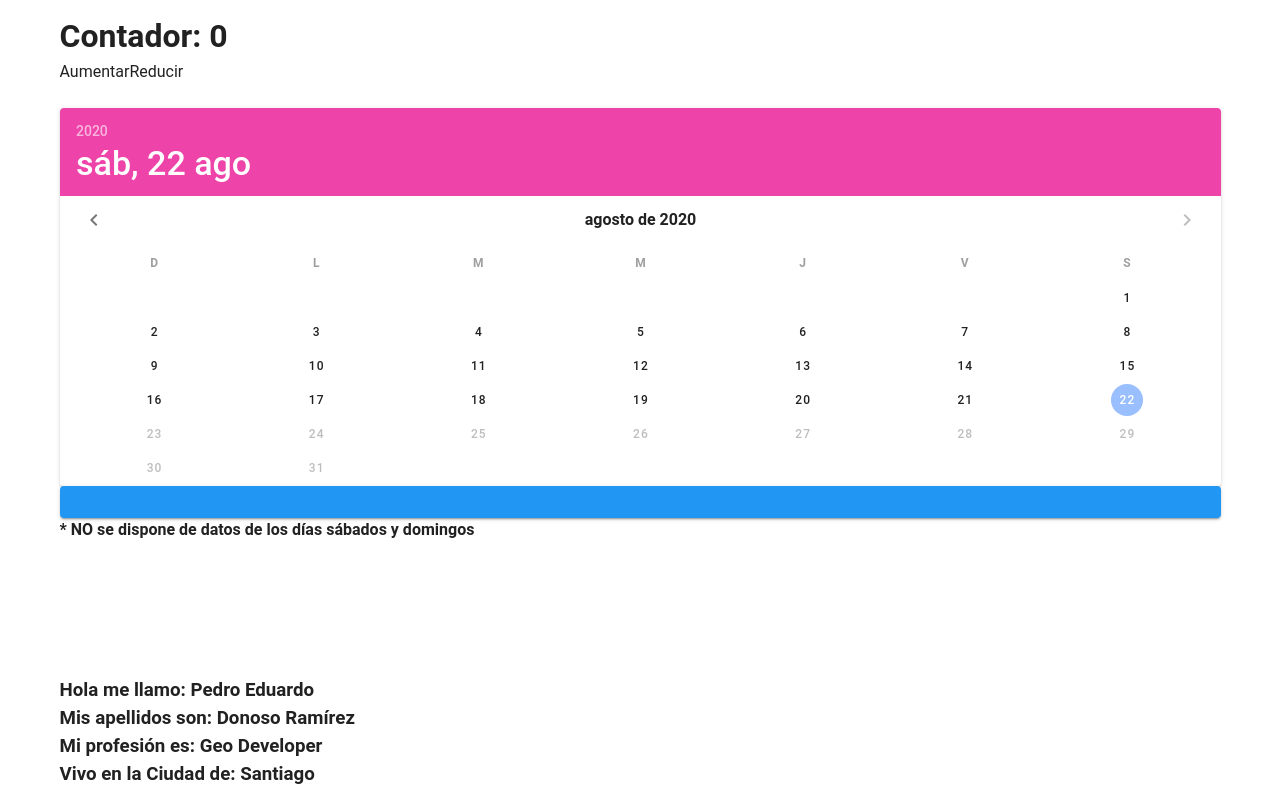
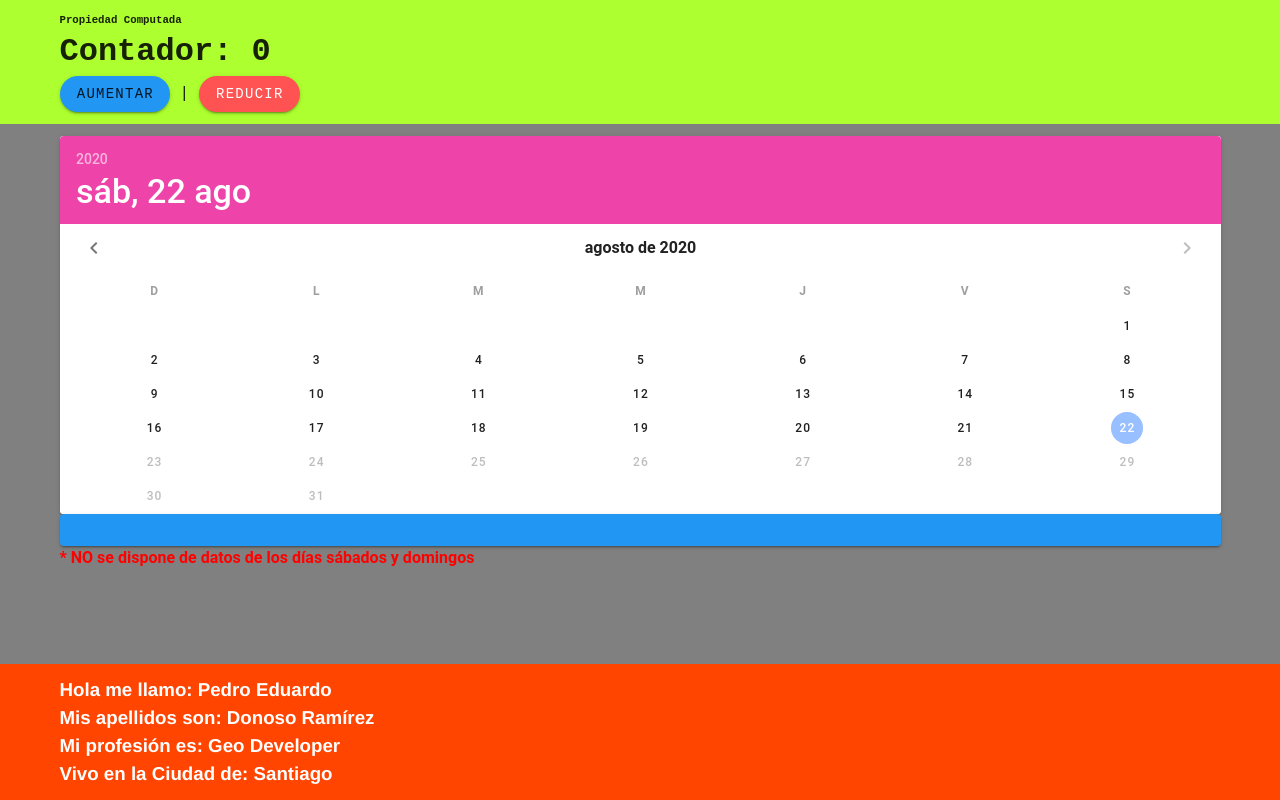
Before and after one commit to pedro-donoso/calendario_vuetify, a Vue app: page / in a window 1280 px wide. Built offline with nearby package versions, Linux system fonts and the light colour scheme; no server answers; a small style sheet from the web is missing.

Commit message:
modifico index

```diff
--- a/public/index.html
+++ b/public/index.html
@@ -1,17 +1,19 @@
 <!DOCTYPE html>
 <html lang="en">
+
 <head>
   <meta charset="utf-8">
   <meta http-equiv="X-UA-Compatible" content="IE=edge">
   <meta name="viewport" content="width=device-width,initial-scale=1.0">
+  <meta author="Pedro Donoso" tag="vuejs, vuetify, axios, netlify, api">
   <link rel="icon" href="<%= BASE_URL %>favicon.ico">
-    <title>calendario-vuetify</title>
+  <title>Calendario Vuetify</title>
 </head>
+
 <body>
-    <noscript>
-      <strong>We're sorry but <%= htmlWebpackPlugin.options.title %> doesn't work properly without JavaScript enabled. Please enable it to continue.</strong>
-    </noscript>
+
   <div id="app"></div>
-    <!-- built files will be auto injected -->
+
 </body>
+
 </html>
--- a/src/App.vue
+++ b/src/App.vue
@@ -1,10 +1,11 @@
 <template>
   <v-app>
+    <div class="contador">
+          <contador></contador>
+    </div>
 
 
-    <contador></contador>
-
-    <v-content>
+    <v-content class="calendario">
       <v-container>
         <router-view />
         <v-dialog v-model="loading.estado" hide-overlay persistent width="300">
@@ -18,7 +19,7 @@
       </v-container>
     </v-content>
 
-
+    <div class="computada">
    <div class="container">
       <h3>Hola me llamo: {{ nombre }}</h3>
       <h3>Mis apellidos son: {{ apellidos }}</h3>
@@ -28,6 +29,7 @@
 
 
 
+    </div>
   </v-app>
 </template>
 
@@ -41,32 +43,41 @@ export default {
   components: { Contador },
 
   computed: {
-
     // accede al store
-    nombre(){
-      return this.$store.state.nombre
+    nombre() {
+      return this.$store.state.nombre;
     },
 
-    apellidos(){
-      return this.$store.state.apellidos
+    apellidos() {
+      return this.$store.state.apellidos;
     },
 
-    profesion(){
-      return this.$store.state.profesion
+    profesion() {
+      return this.$store.state.profesion;
     },
 
-    ciudad(){
-  return this.$store.state.ciudad
+    ciudad() {
+      return this.$store.state.ciudad;
     },
 
-    ...mapState(["loading"])
+    ...mapState(["loading"]),
   },
-
-
-
-
-
-
-
 };
 </script>
+
+<style lang="scss" scoped>
+.contador{
+  background: greenyellow;
+}
+
+.calendario{
+  background: gray;
+}
+
+.computada{
+  background: orangered;
+  font-family: 'Franklin Gothic Medium', 'Arial Narrow', Arial, sans-serif;
+  color: #fff;
+}
+
+</style>
--- a/src/components/Contador.vue
+++ b/src/components/Contador.vue
@@ -1,8 +1,9 @@
 <template>
- <div class="container">
+ <div class="container" id="contador">
+<h6>Propiedad Computada</h6>
  <h1>Contador: {{cantidad}}</h1>
- <button @click="aumentar">Aumentar</button>
-  <button @click="reducir">Reducir</button>
+ <v-btn rounded color="blue" @click="aumentar">Aumentar</v-btn> |
+  <v-btn rounded color="error" @click="reducir">Reducir</v-btn>
  </div>
 </template>
 
@@ -30,6 +31,8 @@ computed: {
 }
 </script>
 
-<style>
-
+<style lang="scss" scoped>
+#contador{
+    font-family: 'Courier New', Courier, monospace;
+}
 </style>
--- a/src/views/Home.vue
+++ b/src/views/Home.vue
@@ -18,7 +18,7 @@
       </v-flex>
     </v-layout>
 
-<h4>* NO se dispone de datos de los días sábados y domingos</h4>
+<h4 class="texto">* NO se dispone de datos de los días sábados y domingos</h4>
 
   </div>
 </template>
@@ -68,3 +68,9 @@ export default {
 };
 
 </script>
+
+<style lang="scss" scoped>
+.texto{
+  color: red;
+}
+</style>
```
Lines whose indentation alone changed are shown as unchanged.
